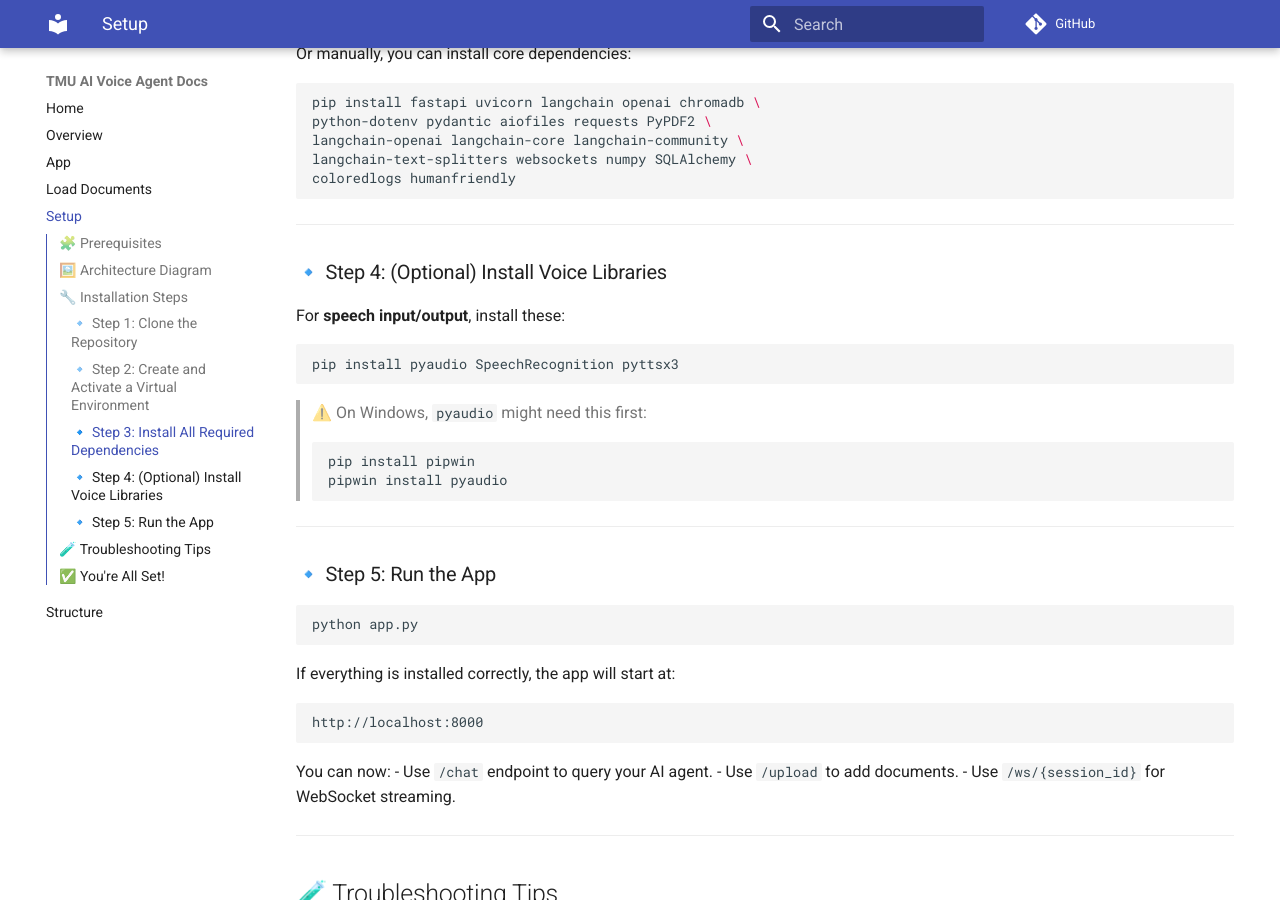
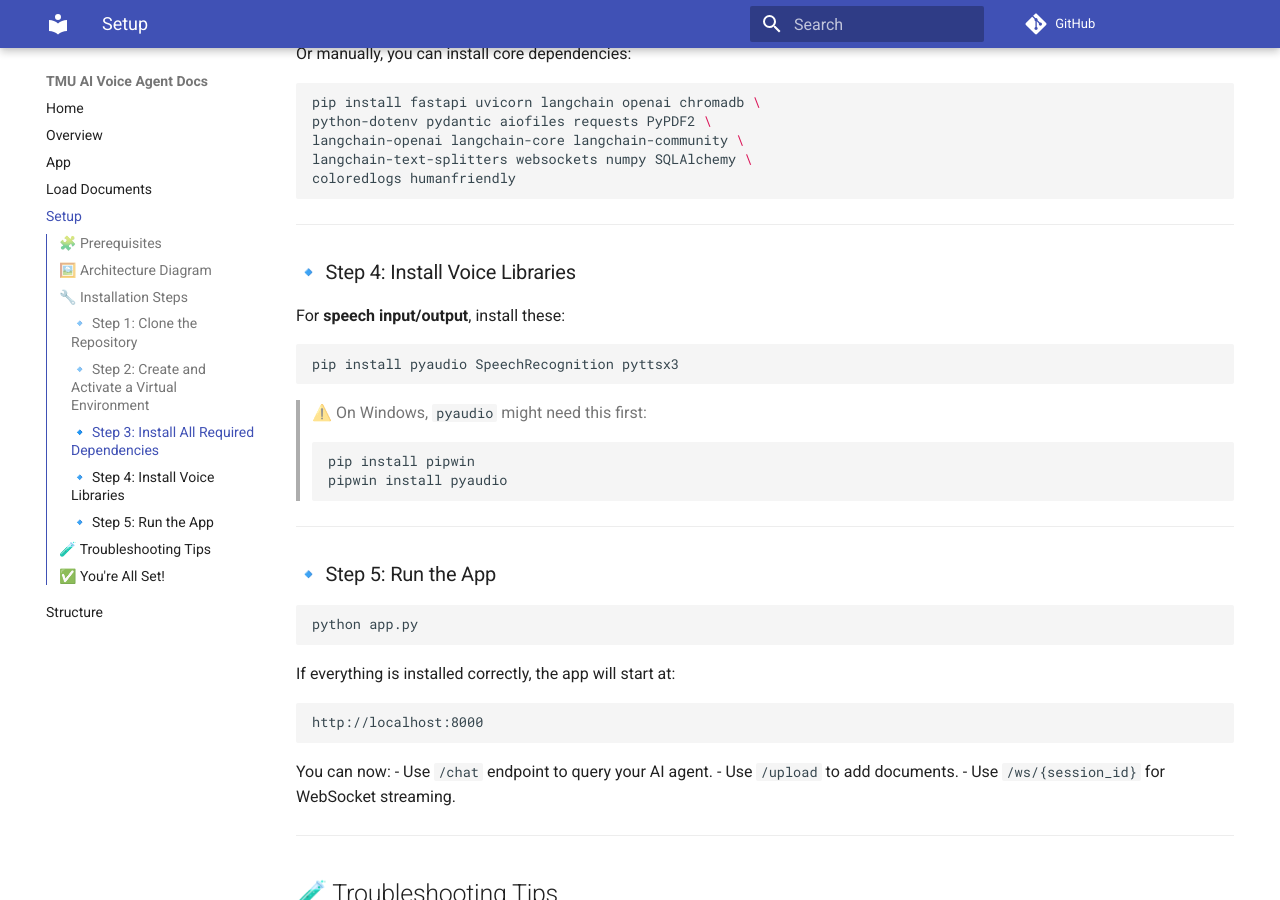
Before and after one commit to Rhytham16/TMU-interns-ai-voice-agent, an MkDocs documentation site: the page built from docs/setup.md, in a window 1280 px wide and 900 px high, scrolled down 2602 px. Built offline with MkDocs 1.6.1 and Material for MkDocs 9.7.7, drawn with Linux system fonts in a browser that asks for light colours; comment, search, counter and statistics services are not loaded.

Commit message:
Update setup.md with correct installation steps and dependencies

```diff
--- a/docs/setup.md
+++ b/docs/setup.md
@@ -69,7 +69,7 @@ coloredlogs humanfriendly
 
 ---
 
-### 🔹 Step 4: (Optional) Install Voice Libraries
+### 🔹 Step 4: Install Voice Libraries
 
 For **speech input/output**, install these:
 
```
